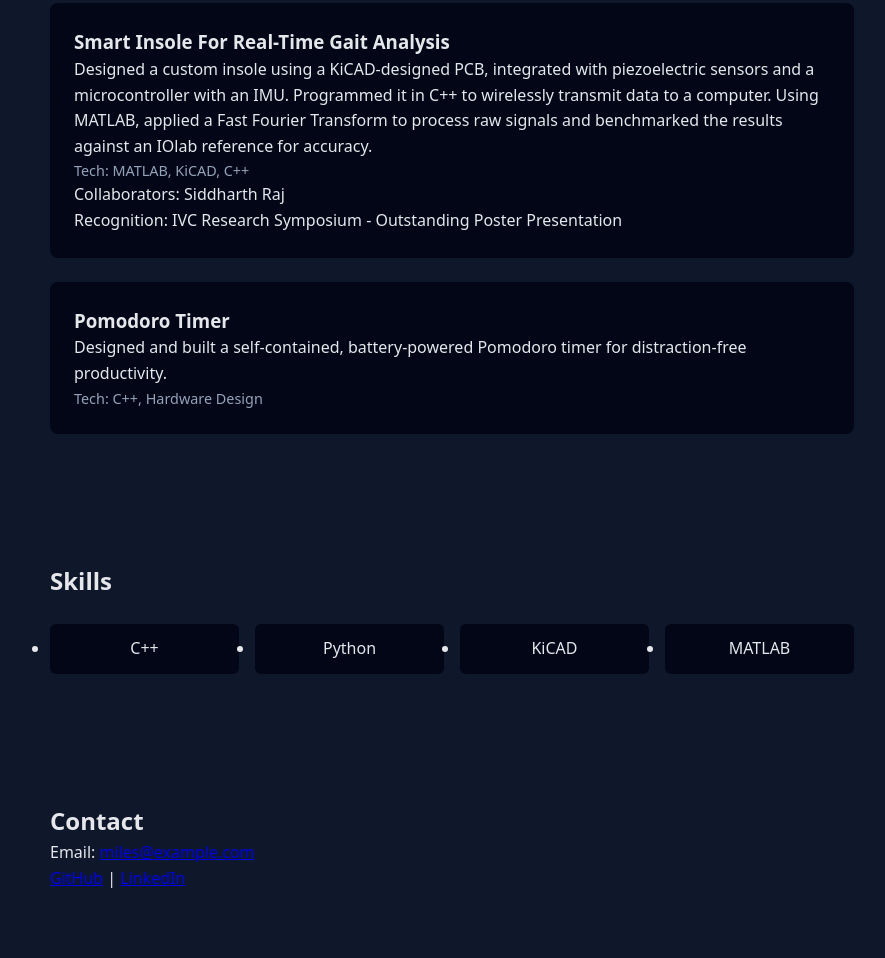
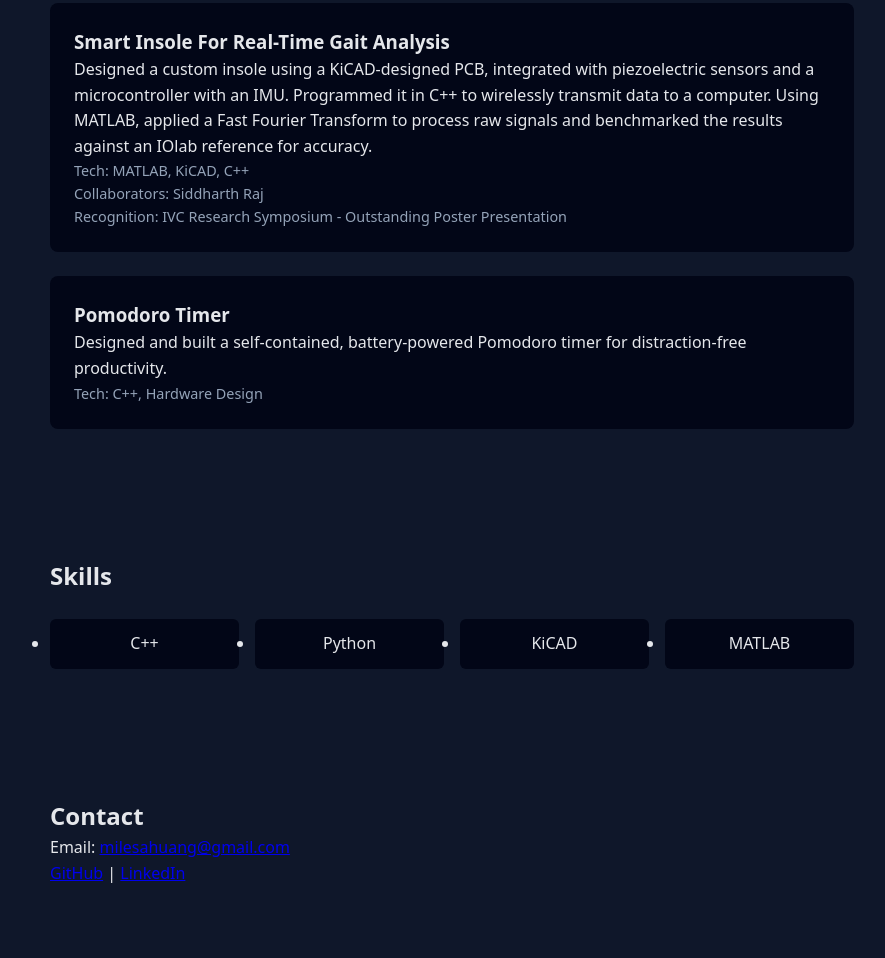
Before and after one commit to IncludedGem/includedgem.github.io, a plain HTML site: page index.html in a window 1280 px wide. Shown: the part 597-1555 px from the top of the page, without its empty margins (188-1073 px from the left). Drawn offline with Linux system fonts and the light colour scheme.

Commit message:
more light edits to formatting

```diff
--- a/index.html
+++ b/index.html
@@ -77,9 +77,9 @@
   <!-- Contact -->
   <section id="contact">
     <h2>Contact</h2>
-    <p>Email: <a href="mailto:milesahuang@gmail.com">miles@example.com</a></p>
+    <p>Email: <a href="mailto:milesahuang@gmail.com">milesahuang@gmail.com</a></p>
     <p>
-      <a href="https://github.com/yourusername">GitHub</a> |
+      <a href="https://github.com/IncludedGem">GitHub</a> |
       <a href="https://www.linkedin.com/in/miles-huang-043040313/">LinkedIn</a>
     </p>
   </section>
--- a/style.css
+++ b/style.css
@@ -76,6 +76,12 @@ section {
   color: #94a3b8;
 }
 
+.collab {
+  font-size: 0.9rem;
+  color: #94a3b8;
+}
+
+
 .skills-list {
   display: grid;
   grid-template-columns: repeat(auto-fit, minmax(150px, 1fr));
```
